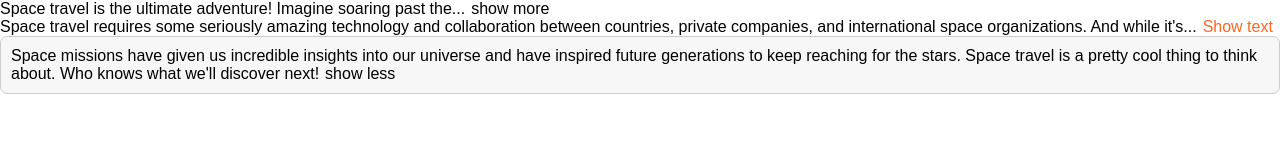
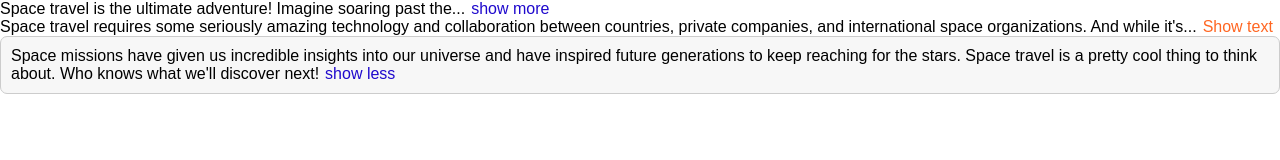
Before and after one commit to satyamkale27/Expand-Text, a React (Create React App) app: page / in a window 1280 px wide. Shown: the top 160 px of the page. Built offline with nearby package versions, Linux system fonts and the light colour scheme.

Commit message:
button color

```diff
--- a/src/App.js
+++ b/src/App.js
@@ -39,7 +39,7 @@ function TextExpander({
   collapsedNumWords = 10,
   expandButtonText = "show more",
   collapseButtonText = "show less",
-  buttonColor,
+  buttonColor = "#1f09cd",
   expanded = false,
   className,
   children,
```
